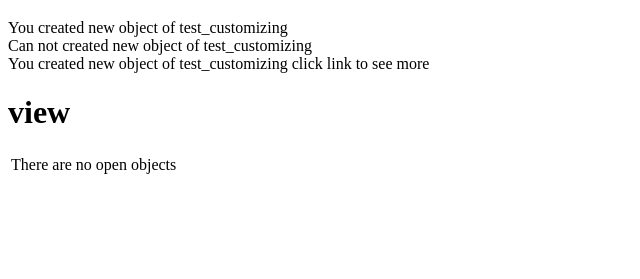
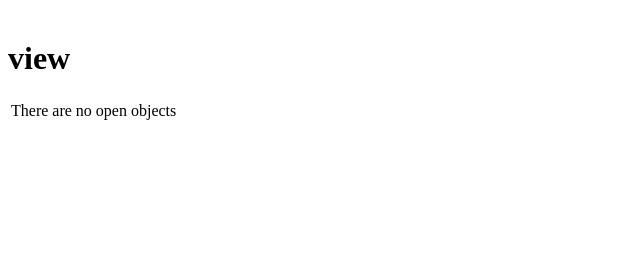
Before and after one commit to sacrud/sacrud, a Python web app: template sacrud/templates/sacrud/read.jinja2 in a window 1280 px wide. Shown: the part 25-304 px from the top of the page, without its empty margins (0-640 px from the left). Run offline with Jinja, Linux system fonts and the light colour scheme; the template is opened without the code that fills it, so the values that code supplies are empty.

Commit message:
fix flash message

```diff
--- a/sacrud/templates/sacrud/base.jinja2
+++ b/sacrud/templates/sacrud/base.jinja2
@@ -104,22 +104,22 @@
                     </div>
                 {% endif %}
             {% endblock breadcrumbs %}
-            <div class="message message_type_success" id="flash">
-                <div class="message__text">You created new object of test_customizing</div>
-            </div>
-            <div class="message message_type_error" id="flash">
-                <div class="message__text">Can not created new object of test_customizing</div>
-            </div>
-            <div class="message message_type_warning" id="flash">
-                <div class="message__text">You created new object of test_customizing click link to see more</div>
-            </div>
+
             {% block flash_message %}
                 {% if request.session %}
                     {% if request.session.peek_flash() %}
                         <div id="flash">
                             {% set flash = request.session.pop_flash() %}
                             {% for message in flash %}
-                                {{ message }}<br>
+                              <div class="message message_type_success" id="flash">
+                                  <div class="message__text">{{ message }}</div>
+                              </div>
+                              <!--div class="message message_type_error" id="flash">
+                                  <div class="message__text">Can not created new object of test_customizing</div>
+                              </div>
+                              <div class="message message_type_warning" id="flash">
+                                  <div class="message__text">You created new object of test_customizing click link to see more</div>
+                              </div-->
                             {% endfor %}
                         </div>
                     {% endif %}
```
